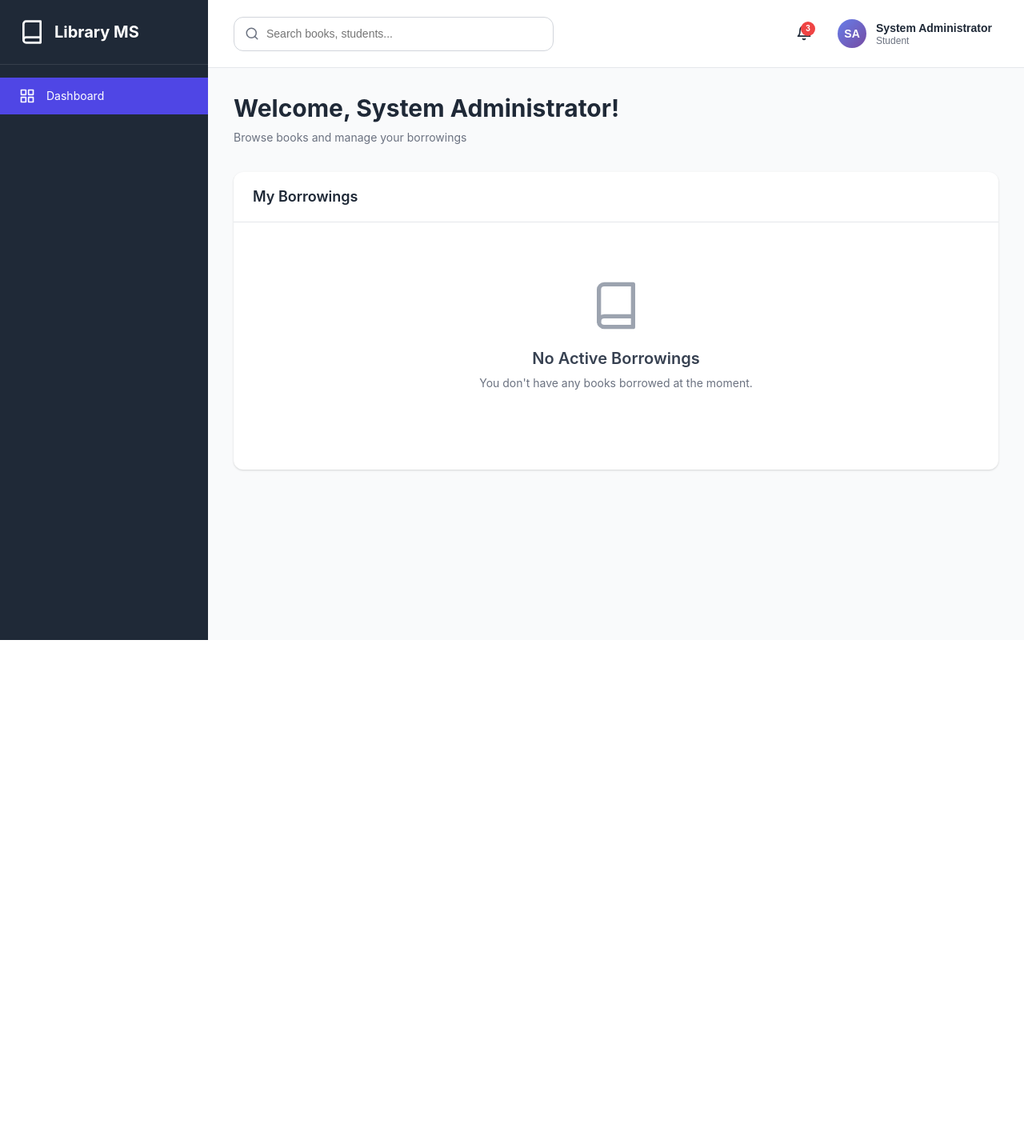
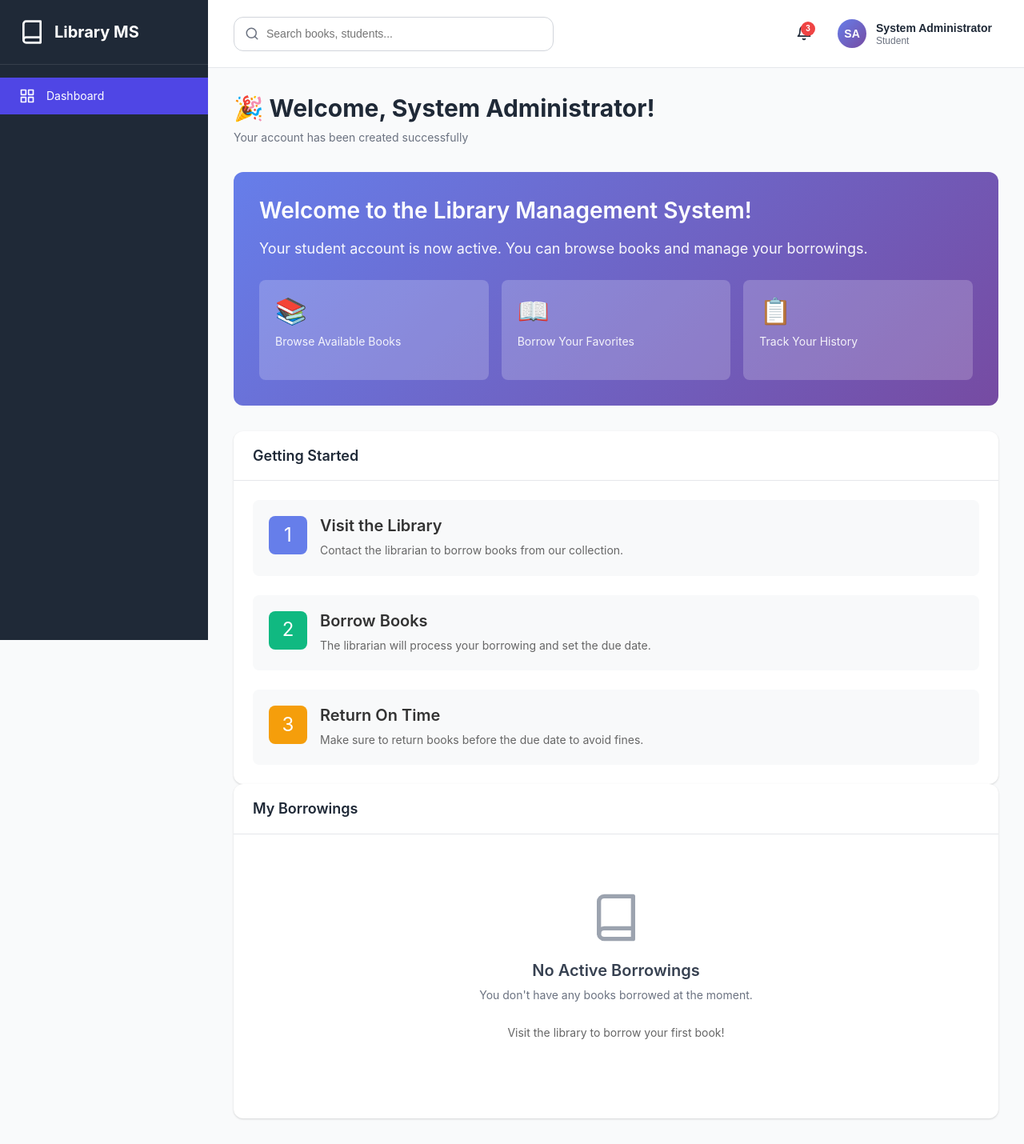
Before and after one commit to abdisa38/Libarary-MS-by-Php, a PHP site: page /library-management-system/student/dashboard.php in a window 1280 px wide. Shown: the whole page at 80% size. Before the commit the page ends 800 px from the top, so only its background shows below. Run offline with PHP 8.4, Linux system fonts and the light colour scheme; a user stored in the database is signed in.

Commit message:
dashbaord

```diff
--- a/student/dashboard.php
+++ b/student/dashboard.php
@@ -19,17 +19,75 @@
 ?>
 
 <div class="page-header">
-    <h1 class="page-title">Welcome, <?php echo htmlspecialchars($_SESSION['full_name']); ?>!</h1>
-    <p class="page-subtitle">Browse books and manage your borrowings</p>
+    <h1 class="page-title">🎉 Welcome, <?php echo htmlspecialchars($_SESSION['full_name']); ?>!</h1>
+    <p class="page-subtitle">Your account has been created successfully</p>
 </div>
 
-<div class="alert alert-info">
-    <svg xmlns="http://www.w3.org/2000/svg" width="20" height="20" viewBox="0 0 24 24" fill="none" stroke="currentColor" stroke-width="2" stroke-linecap="round" stroke-linejoin="round">
-        <circle cx="12" cy="12" r="10"></circle>
-        <line x1="12" y1="16" x2="12" y2="12"></line>
-        <line x1="12" y1="8" x2="12.01" y2="8"></line>
-    </svg>
-    Student portal is under construction. Please contact the librarian to borrow books.
+<?php if (isset($_SESSION['message'])): ?>
+    <div class="alert alert-success">
+        <svg xmlns="http://www.w3.org/2000/svg" width="20" height="20" viewBox="0 0 24 24" fill="none" stroke="currentColor" stroke-width="2" stroke-linecap="round" stroke-linejoin="round">
+            <polyline points="20 6 9 17 4 12"></polyline>
+        </svg>
+        <?php echo $_SESSION['message']; unset($_SESSION['message']); ?>
+    </div>
+<?php endif; ?>
+
+<div style="margin-bottom: 2rem; padding: 2rem; background: linear-gradient(135deg, #667eea 0%, #764ba2 100%); border-radius: 12px; color: white;">
+    <h2 style="margin-bottom: 1rem; font-size: 1.75rem;">Welcome to the Library Management System!</h2>
+    <p style="font-size: 1.125rem; margin-bottom: 1.5rem; opacity: 0.95;">Your student account is now active. You can browse books and manage your borrowings.</p>
+    <div style="display: grid; grid-template-columns: repeat(auto-fit, minmax(200px, 1fr)); gap: 1rem; margin-top: 1.5rem;">
+        <div style="background: rgba(255,255,255,0.2); padding: 1.25rem; border-radius: 8px;">
+            <h3 style="margin-bottom: 0.5rem; font-size: 2rem;">📚</h3>
+            <p style="font-size: 0.875rem; opacity: 0.9;">Browse Available Books</p>
+        </div>
+        <div style="background: rgba(255,255,255,0.2); padding: 1.25rem; border-radius: 8px;">
+            <h3 style="margin-bottom: 0.5rem; font-size: 2rem;">📖</h3>
+            <p style="font-size: 0.875rem; opacity: 0.9;">Borrow Your Favorites</p>
+        </div>
+        <div style="background: rgba(255,255,255,0.2); padding: 1.25rem; border-radius: 8px;">
+            <h3 style="margin-bottom: 0.5rem; font-size: 2rem;">📋</h3>
+            <p style="font-size: 0.875rem; opacity: 0.9;">Track Your History</p>
+        </div>
+    </div>
+</div>
+
+<div class="card">
+    <div class="card-header">
+        <h3 class="card-title">Getting Started</h3>
+    </div>
+    <div class="card-body">
+        <div style="display: grid; gap: 1.5rem;">
+            <div style="display: flex; gap: 1rem; align-items: start; padding: 1.25rem; background: #f8f9fa; border-radius: 8px;">
+                <div style="width: 48px; height: 48px; background: #667eea; border-radius: 8px; display: flex; align-items: center; justify-content: center; color: white; font-size: 1.5rem; flex-shrink: 0;">
+                    1
+                </div>
+                <div>
+                    <h4 style="margin-bottom: 0.5rem; color: #333;">Visit the Library</h4>
+                    <p style="color: #666; margin: 0; font-size: 0.875rem;">Contact the librarian to borrow books from our collection.</p>
+                </div>
+            </div>
+
+            <div style="display: flex; gap: 1rem; align-items: start; padding: 1.25rem; background: #f8f9fa; border-radius: 8px;">
+                <div style="width: 48px; height: 48px; background: #10b981; border-radius: 8px; display: flex; align-items: center; justify-content: center; color: white; font-size: 1.5rem; flex-shrink: 0;">
+                    2
+                </div>
+                <div>
+                    <h4 style="margin-bottom: 0.5rem; color: #333;">Borrow Books</h4>
+                    <p style="color: #666; margin: 0; font-size: 0.875rem;">The librarian will process your borrowing and set the due date.</p>
+                </div>
+            </div>
+
+            <div style="display: flex; gap: 1rem; align-items: start; padding: 1.25rem; background: #f8f9fa; border-radius: 8px;">
+                <div style="width: 48px; height: 48px; background: #f59e0b; border-radius: 8px; display: flex; align-items: center; justify-content: center; color: white; font-size: 1.5rem; flex-shrink: 0;">
+                    3
+                </div>
+                <div>
+                    <h4 style="margin-bottom: 0.5rem; color: #333;">Return On Time</h4>
+                    <p style="color: #666; margin: 0; font-size: 0.875rem;">Make sure to return books before the due date to avoid fines.</p>
+                </div>
+            </div>
+        </div>
+    </div>
 </div>
 
 <div class="card">
@@ -44,6 +102,7 @@
             </svg>
             <h3>No Active Borrowings</h3>
             <p>You don't have any books borrowed at the moment.</p>
+            <p style="color: #666; font-size: 0.875rem;">Visit the library to borrow your first book!</p>
         </div>
     </div>
 </div>
```
